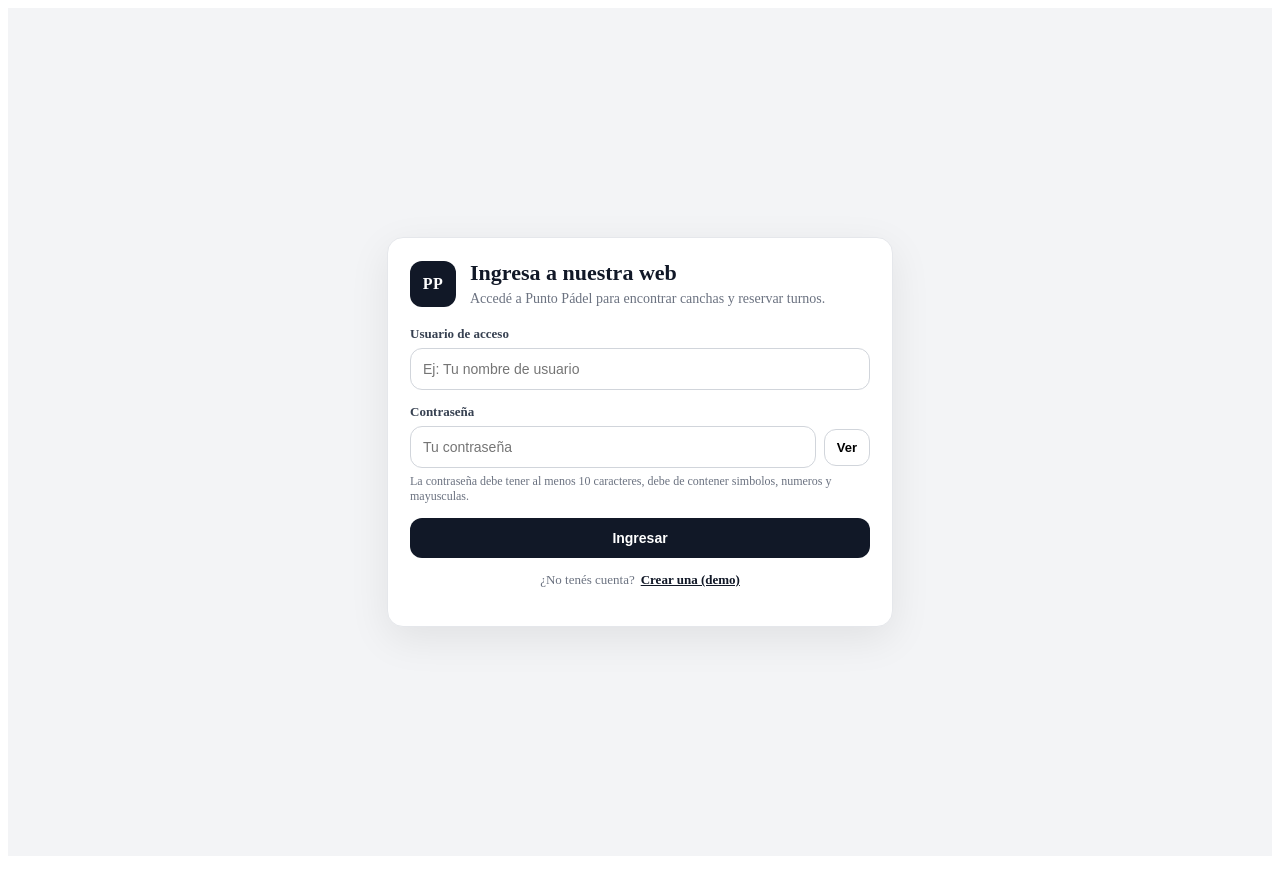
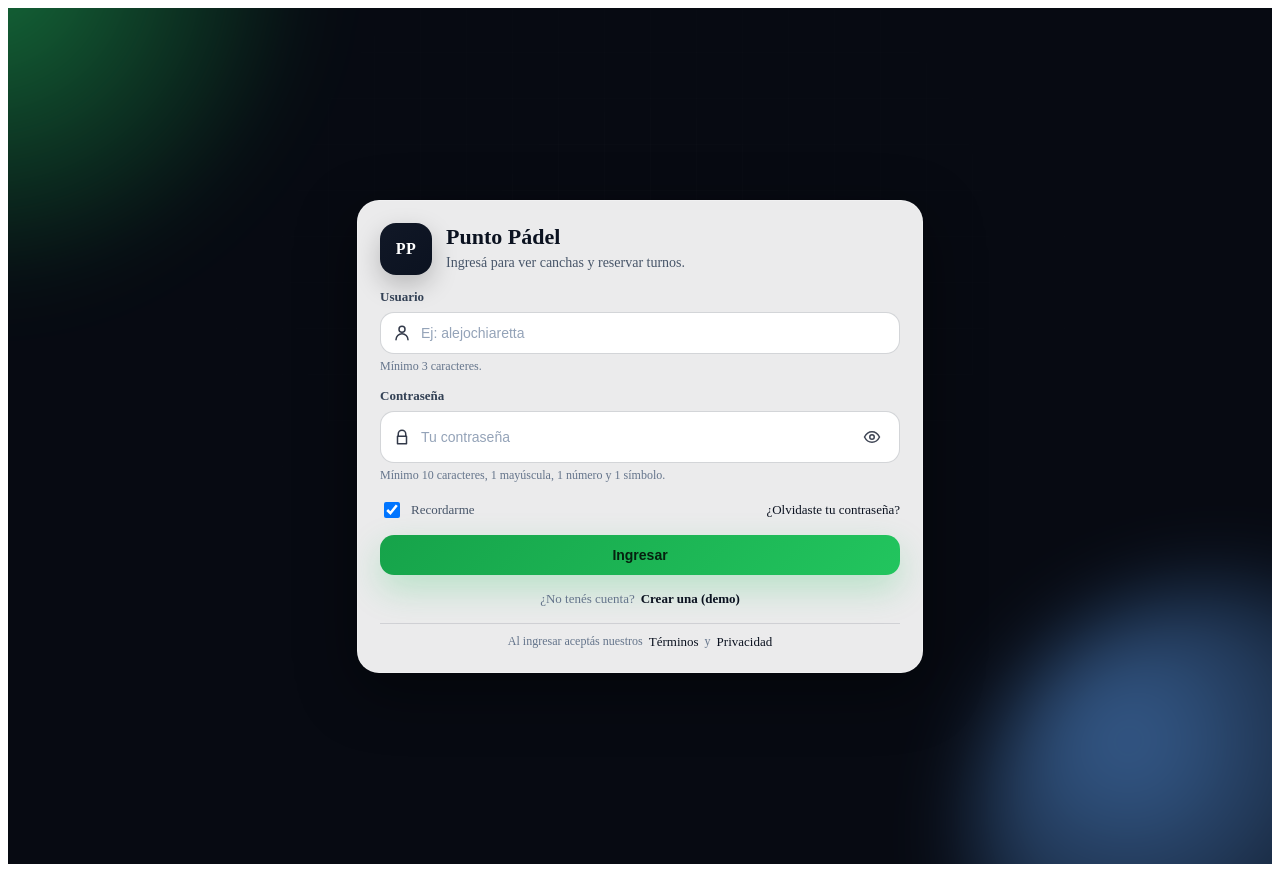
Before and after one commit to SantiagoGiustolisi/Punto_P-del_Proyecto, a Vue app: page /login in a window 1280 px wide. Built offline with nearby package versions, Linux system fonts and the light colour scheme.

Commit message:
Login estilizado

```diff
--- a/src/views/Login.vue
+++ b/src/views/Login.vue
@@ -1,58 +1,190 @@
 <!-- src/views/Login.vue -->
 <template>
   <main class="auth">
-    <section class="card">
+    <!-- Fondo decorativo -->
+    <div class="bg">
+      <div class="blob b1"></div>
+      <div class="blob b2"></div>
+      <div class="grid"></div>
+    </div>
+
+    <section class="card" aria-label="Login Punto Pádel">
       <header class="head">
-        <div class="logo">PP</div>
-        <div>
-          <h1>Ingresa a nuestra web</h1>
-          <p>Accedé a Punto Pádel para encontrar canchas y reservar turnos.</p>
+        <div class="brand">
+          <div class="mark" aria-hidden="true">
+            <span class="pp">PP</span>
+          </div>
+          <div class="titles">
+            <h1>Punto Pádel</h1>
+            <p>Ingresá para ver canchas y reservar turnos.</p>
+          </div>
         </div>
       </header>
 
-      <form class="form" @submit.prevent="onSubmit">
+      <form class="form" @submit.prevent="onSubmit" novalidate>
+        <!-- Usuario -->
         <label class="field">
-          <span class="label">Usuario de acceso</span>
+          <span class="label">Usuario</span>
+
+          <div class="control" :class="{ invalid: !!error && touched.user }">
+            <span class="icon" aria-hidden="true">
+              <!-- user icon -->
+              <svg viewBox="0 0 24 24" fill="none">
+                <path
+                  d="M20 21a8 8 0 0 0-16 0"
+                  stroke="currentColor"
+                  stroke-width="2"
+                  stroke-linecap="round"
+                />
+                <path
+                  d="M12 11a4 4 0 1 0 0-8 4 4 0 0 0 0 8Z"
+                  stroke="currentColor"
+                  stroke-width="2"
+                  stroke-linecap="round"
+                  stroke-linejoin="round"
+                />
+              </svg>
+            </span>
+
             <input
               v-model.trim="username"
               type="text"
-            placeholder="Ej: Tu nombre de usuario"
+              placeholder="Ej: alejochiaretta"
               autocomplete="username"
+              @blur="touched.user = true"
+              :aria-invalid="!!error && touched.user"
               required
             />
+          </div>
+
+          <small class="helper">Mínimo 3 caracteres.</small>
         </label>
 
+        <!-- Contraseña -->
         <label class="field">
           <span class="label">Contraseña</span>
 
-          <div class="pass">
+          <div class="control" :class="{ invalid: !!error && touched.pass }">
+            <span class="icon" aria-hidden="true">
+              <!-- lock icon -->
+              <svg viewBox="0 0 24 24" fill="none">
+                <path
+                  d="M7 11V8a5 5 0 0 1 10 0v3"
+                  stroke="currentColor"
+                  stroke-width="2"
+                  stroke-linecap="round"
+                />
+                <path
+                  d="M6 11h12v10H6V11Z"
+                  stroke="currentColor"
+                  stroke-width="2"
+                  stroke-linejoin="round"
+                />
+              </svg>
+            </span>
+
             <input
               v-model="password"
               :type="showPass ? 'text' : 'password'"
               placeholder="Tu contraseña"
               autocomplete="current-password"
+              @blur="touched.pass = true"
+              :aria-invalid="!!error && touched.pass"
               required
-              minlength="4"
             />
-            <button type="button" class="eye" @click="showPass = !showPass">
-              {{ showPass ? 'Ocultar' : 'Ver' }}
+
+            <button
+              class="iconBtn"
+              type="button"
+              @click="showPass = !showPass"
+              :aria-label="showPass ? 'Ocultar contraseña' : 'Mostrar contraseña'"
+              title="Mostrar/Ocultar"
+            >
+              <svg v-if="!showPass" viewBox="0 0 24 24" fill="none">
+                <path
+                  d="M2 12s3.5-7 10-7 10 7 10 7-3.5 7-10 7S2 12 2 12Z"
+                  stroke="currentColor"
+                  stroke-width="2"
+                />
+                <path
+                  d="M12 15a3 3 0 1 0 0-6 3 3 0 0 0 0 6Z"
+                  stroke="currentColor"
+                  stroke-width="2"
+                />
+              </svg>
+              <svg v-else viewBox="0 0 24 24" fill="none">
+                <path
+                  d="M3 3l18 18"
+                  stroke="currentColor"
+                  stroke-width="2"
+                  stroke-linecap="round"
+                />
+                <path
+                  d="M10.6 10.6a3 3 0 0 0 4.2 4.2"
+                  stroke="currentColor"
+                  stroke-width="2"
+                  stroke-linecap="round"
+                />
+                <path
+                  d="M6.2 6.2C3.7 8 2 12 2 12s3.5 7 10 7c2 0 3.7-.6 5.1-1.5"
+                  stroke="currentColor"
+                  stroke-width="2"
+                  stroke-linecap="round"
+                />
+                <path
+                  d="M9.9 5.1C10.6 5 11.3 5 12 5c6.5 0 10 7 10 7s-1.1 2.2-3.4 4.2"
+                  stroke="currentColor"
+                  stroke-width="2"
+                  stroke-linecap="round"
+                />
+              </svg>
             </button>
           </div>
 
-          <small class="hint">La contraseña debe tener al menos 10 caracteres, debe de contener simbolos, numeros y mayusculas.</small>
+          <small class="helper">
+            Mínimo 10 caracteres, 1 mayúscula, 1 número y 1 símbolo.
+          </small>
         </label>
 
-        <p v-if="error" class="error">{{ error }}</p>
+        <!-- Row opciones -->
+        <div class="row">
+          <label class="check">
+            <input type="checkbox" v-model="remember" />
+            <span>Recordarme</span>
+          </label>
 
+          <a class="link" href="#" @click.prevent="forgot">
+            ¿Olvidaste tu contraseña?
+          </a>
+        </div>
+
+        <!-- Error -->
+        <div v-if="error" class="alert" role="alert">
+          <strong>Ups:</strong> {{ error }}
+        </div>
+
+        <!-- CTA -->
         <button class="btn" :disabled="loading">
-          {{ loading ? 'Ingresando…' : 'Ingresar' }}
+          <span v-if="!loading">Ingresar</span>
+          <span v-else class="spinner" aria-hidden="true"></span>
+          <span v-if="loading" class="loadingText">Ingresando…</span>
         </button>
 
+        <!-- Footer -->
         <footer class="foot">
           <span>¿No tenés cuenta?</span>
-          <a href="#" @click.prevent="mockRegister">Crear una (demo)</a>
+          <a href="#" class="link strong" @click.prevent="mockRegister">Crear una (demo)</a>
         </footer>
       </form>
+
+      <div class="divider"></div>
+
+      <div class="legal">
+        <span>Al ingresar aceptás nuestros</span>
+        <a href="#" class="link" @click.prevent="openTerms">Términos</a>
+        <span>y</span>
+        <a href="#" class="link" @click.prevent="openPrivacy">Privacidad</a>
+      </div>
     </section>
   </main>
 </template>
@@ -65,212 +197,332 @@
       username: "",
       password: "",
       showPass: false,
+      remember: true,
       loading: false,
       error: "",
+      touched: { user: false, pass: false },
     };
   },
   methods: {
+    validate(u, p) {
+      // Usuario
+      if (!u || u.length < 3) return "El usuario debe tener al menos 3 caracteres.";
+
+      // Contraseña: mínimo 10 caracteres
+      if (!p || p.length < 10) return "La contraseña debe tener al menos 10 caracteres.";
+
+      // Al menos una mayúscula
+      if (!/[A-Z]/.test(p)) return "La contraseña debe contener al menos una letra mayúscula.";
+
+      // Al menos un número
+      if (!/[0-9]/.test(p)) return "La contraseña debe contener al menos un número.";
+
+      // Al menos un símbolo
+      if (!/[!@#$%^&*(),.?":{}|<>_\-+=]/.test(p))
+        return "La contraseña debe contener al menos un símbolo.";
+
+      return "";
+    },
+
     async onSubmit() {
       this.error = "";
-      const u = this.username;
+      this.touched.user = true;
+      this.touched.pass = true;
+
+      const u = this.username?.trim();
       const p = this.password;
 
-      // Validaciones simples (frontend)
-     // Usuario
-if (!u || u.length < 3) {
-  this.error = "El usuario debe tener al menos 3 caracteres.";
+      const err = this.validate(u, p);
+      if (err) {
+        this.error = err;
         return;
       }
 
-// Contraseña: mínimo 10 caracteres
-if (!p || p.length < 10) {
-  this.error = "La contraseña debe tener al menos 10 caracteres.";
-  return;
-}
+      // Simulamos login real (luego backend)
+      this.loading = true;
+      await new Promise((r) => setTimeout(r, 650));
 
-// Al menos una mayúscula
-if (!/[A-Z]/.test(p)) {
-  this.error = "La contraseña debe contener al menos una letra mayúscula.";
-  return;
-}
-
-// Al menos un número
-if (!/[0-9]/.test(p)) {
-  this.error = "La contraseña debe contener al menos un número.";
-  return;
-}
-
-// Al menos un símbolo
-if (!/[!@#$%^&*(),.?":{}|<>_\-+=]/.test(p)) {
-  this.error = "La contraseña debe contener al menos un símbolo.";
-  return;
-}
-
-
-      // Simulamos un login real (luego se conecta al backend)
-      this.loading = true;
-      await new Promise((r) => setTimeout(r, 600));
-
-      // Guardamos “sesión” demo
       const session = {
         username: u,
         loggedAt: new Date().toISOString(),
       };
-      localStorage.setItem("pp_session", JSON.stringify(session));
+
+      // Si "recordarme" es false podrías guardar en sessionStorage (opcional)
+      const storage = this.remember ? localStorage : sessionStorage;
+      storage.setItem("pp_session", JSON.stringify(session));
 
       this.loading = false;
 
-      // Redirige a Home
+      // Redirige a Home (ajustalo a tu ruta real)
       this.$router.push("/home");
+    },
+
+    forgot() {
+      alert("Demo: acá iría el flujo de recuperación por email o WhatsApp 🙂");
     },
 
     mockRegister() {
       alert("Demo: más adelante hacemos registro real con backend 🙂");
+    },
+
+    openTerms() {
+      alert("Demo: Términos y condiciones (pendiente).");
+    },
+
+    openPrivacy() {
+      alert("Demo: Política de privacidad (pendiente).");
     },
   },
 };
 </script>
 
 <style scoped>
-.auth {
+/* =========================
+   Login — Punto Pádel (PRO)
+========================= */
+.auth{
   min-height: 100vh;
-  display: grid;
-  place-items: center;
-  padding: 24px;
-  background: #f3f4f6;
+  display:grid;
+  place-items:center;
+  padding: 28px 16px;
+  position:relative;
+  overflow:hidden;
+  background: #070a12;
+  color: #0f172a;
 }
 
-.card {
+/* Fondo */
+.bg{position:absolute; inset:0; pointer-events:none;}
+.grid{
+  position:absolute; inset:-2px;
+  background:
+    linear-gradient(to right, rgba(255,255,255,.06) 1px, transparent 1px),
+    linear-gradient(to bottom, rgba(255,255,255,.06) 1px, transparent 1px);
+  background-size: 46px 46px;
+  mask-image: radial-gradient(circle at 50% 30%, rgba(0,0,0,.9), transparent 60%);
+  opacity:.22;
+}
+.blob{
+  position:absolute;
+  width: 520px;
+  height: 520px;
+  filter: blur(40px);
+  opacity:.55;
+  border-radius: 999px;
+}
+.b1{left:-180px; top:-200px; background: radial-gradient(circle at 30% 30%, #22c55e, transparent 65%);}
+.b2{right:-220px; bottom:-240px; background: radial-gradient(circle at 30% 30%, #60a5fa, transparent 65%);}
+
+/* Card */
+.card{
   width: 100%;
-  max-width: 460px;
-  background: #fff;
-  border: 1px solid #e5e7eb;
-  border-radius: 16px;
+  max-width: 520px;
+  background: rgba(255,255,255,.92);
+  border: 1px solid rgba(255,255,255,.22);
+  border-radius: 22px;
   padding: 22px;
-  box-shadow: 0 12px 40px rgba(0,0,0,.08);
+  box-shadow: 0 18px 60px rgba(0,0,0,.45);
+  backdrop-filter: blur(10px);
+  position:relative;
 }
 
-.head {
-  display: flex;
+.head{margin-bottom: 14px;}
+.brand{
+  display:flex;
   gap: 14px;
-  align-items: center;
-  margin-bottom: 18px;
+  align-items:center;
+}
+.mark{
+  width: 52px;
+  height: 52px;
+  border-radius: 16px;
+  background: linear-gradient(135deg, #111827, #0b1220);
+  color:#fff;
+  display:grid;
+  place-items:center;
+  box-shadow: 0 10px 26px rgba(0,0,0,.22);
+}
+.pp{
+  font-weight: 900;
+  letter-spacing: .5px;
+  font-size: 16px;
+}
+.titles h1{
+  margin:0;
+  font-size: 22px;
+  font-weight: 900;
+  color:#0b1220;
+}
+.titles p{
+  margin: 4px 0 0;
+  color:#475569;
+  font-size: 14px;
+  line-height: 1.35;
 }
 
-.logo {
-  width: 46px;
-  height: 46px;
-  border-radius: 12px;
-  background: #111827;
-  color: #fff;
-  display: grid;
-  place-items: center;
+/* Form */
+.form{display:grid; gap: 14px; margin-top: 14px;}
+.field{display:grid; gap: 7px;}
+.label{
+  font-size: 13px;
+  color:#334155;
   font-weight: 800;
-  letter-spacing: .5px;
 }
 
-h1 {
-  margin: 0;
-  font-size: 22px;
-  font-weight: 800;
-  color: #111827;
+.control{
+  display:flex;
+  align-items:center;
+  gap: 10px;
+  border: 1px solid rgba(15,23,42,.18);
+  background:#ffffff;
+  border-radius: 14px;
+  padding: 10px 12px;
+  transition: .18s ease;
+}
+.control:focus-within{
+  border-color: rgba(34,197,94,.65);
+  box-shadow: 0 0 0 5px rgba(34,197,94,.18);
+}
+.control.invalid{
+  border-color: rgba(239,68,68,.65);
+  box-shadow: 0 0 0 5px rgba(239,68,68,.14);
 }
 
-.head p {
-  margin: 4px 0 0;
-  color: #6b7280;
+.icon{
+  width: 18px;
+  height: 18px;
+  color:#0f172a;
+  opacity:.85;
+}
+.icon svg{width:18px;height:18px;display:block;}
+
+.control input{
+  width:100%;
+  border:0;
+  outline:none;
   font-size: 14px;
-  line-height: 1.3;
+  padding: 2px 0;
+  background: transparent;
+  color:#0b1220;
+}
+.control input::placeholder{color:#94a3b8}
+
+.iconBtn{
+  border:0;
+  background: transparent;
+  cursor:pointer;
+  padding: 6px;
+  border-radius: 10px;
+  color:#0f172a;
+  opacity:.8;
+  transition: .15s ease;
+}
+.iconBtn:hover{background: rgba(15,23,42,.06); opacity:1;}
+.iconBtn svg{width:18px;height:18px;display:block;}
+
+.helper{
+  color:#64748b;
+  font-size: 12px;
+  margin-top: -2px;
 }
 
-.form {
-  display: grid;
-  gap: 14px;
+/* Row */
+.row{
+  display:flex;
+  justify-content: space-between;
+  align-items:center;
+  gap: 10px;
+  margin-top: 2px;
 }
+.check{
+  display:flex;
+  align-items:center;
+  gap: 8px;
+  font-size: 13px;
+  color:#475569;
+  user-select:none;
+}
+.check input{width:16px;height:16px}
 
-.field {
-  display: grid;
-  gap: 6px;
+.link{
+  color:#0b1220;
+  font-size: 13px;
+  text-decoration:none;
 }
+.link:hover{text-decoration: underline}
+.strong{font-weight: 900}
 
-.label {
+/* Alert */
+.alert{
+  padding: 10px 12px;
+  border-radius: 14px;
+  background: rgba(239,68,68,.12);
+  border: 1px solid rgba(239,68,68,.25);
+  color:#991b1b;
   font-size: 13px;
-  color: #374151;
   font-weight: 700;
 }
 
-input {
-  width: 100%;
-  padding: 12px 12px;
-  border-radius: 12px;
-  border: 1px solid #d1d5db;
-  outline: none;
+/* Button */
+.btn{
+  width:100%;
+  border:0;
+  border-radius: 14px;
+  padding: 12px 14px;
+  background: linear-gradient(135deg, #16a34a, #22c55e);
+  color:#06210f;
+  font-weight: 900;
+  cursor:pointer;
   font-size: 14px;
+  box-shadow: 0 14px 34px rgba(34,197,94,.26);
+  display:flex;
+  align-items:center;
+  justify-content:center;
+  gap: 10px;
+  transition:.15s ease;
+}
+.btn:hover{transform: translateY(-1px);}
+.btn:disabled{opacity:.7; cursor:not-allowed; transform:none;}
+
+.spinner{
+  width: 16px;
+  height: 16px;
+  border-radius: 999px;
+  border: 2px solid rgba(6,33,15,.28);
+  border-top-color: rgba(6,33,15,.9);
+  animation: spin .75s linear infinite;
+}
+.loadingText{font-weight: 900}
+@keyframes spin{to{transform: rotate(360deg)}}
+
+/* Footer + legal */
+.foot{
+  display:flex;
+  justify-content:center;
+  gap: 6px;
+  font-size: 13px;
+  color:#64748b;
+  margin-top: 2px;
 }
 
-input:focus {
-  border-color: #111827;
-  box-shadow: 0 0 0 4px rgba(17,24,39,.08);
+.divider{
+  height: 1px;
+  background: rgba(15,23,42,.12);
+  margin: 14px 0 10px;
 }
 
-.pass {
-  display: flex;
-  gap: 8px;
-  align-items: center;
-}
-
-.eye {
-  border: 1px solid #d1d5db;
-  background: #fff;
-  padding: 10px 12px;
-  border-radius: 12px;
-  cursor: pointer;
-  font-weight: 700;
-  font-size: 13px;
-}
-
-.hint {
-  color: #6b7280;
+.legal{
+  display:flex;
+  flex-wrap: wrap;
+  gap: 6px;
+  justify-content:center;
+  color:#64748b;
   font-size: 12px;
 }
 
-.error {
-  margin: 0;
-  padding: 10px 12px;
-  border-radius: 12px;
-  background: #fee2e2;
-  color: #991b1b;
-  font-weight: 700;
-  font-size: 13px;
-}
-
-.btn {
-  width: 100%;
-  padding: 12px 14px;
-  border: 0;
-  border-radius: 12px;
-  background: #111827;
-  color: #fff;
-  font-weight: 800;
-  cursor: pointer;
-  font-size: 14px;
-}
-
-.btn:disabled {
-  opacity: .7;
-  cursor: not-allowed;
-}
-
-.foot {
-  display: flex;
-  gap: 6px;
-  justify-content: center;
-  font-size: 13px;
-  color: #6b7280;
-}
-
-.foot a {
-  color: #111827;
-  font-weight: 800;
+/* Responsive */
+@media (max-width: 420px){
+  .card{padding:18px; border-radius:18px}
+  .titles h1{font-size:20px}
 }
 </style>
```
Lines whose indentation alone changed are shown as unchanged.
